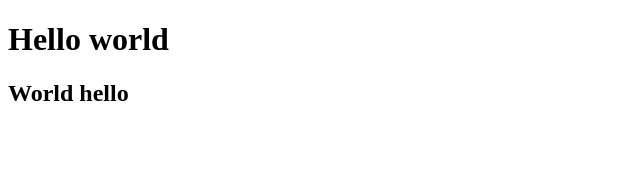
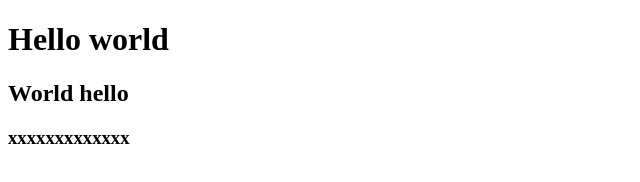
Before and after one commit to flybirdGit/temporary, a plain HTML site: page index.html in a window 1280 px wide. Shown: the whole page, without its empty margins (0-640 px from the left). Drawn offline with Linux system fonts and the light colour scheme.

Commit message:
第三次提交，修改了index.html”

```diff
--- a/index.html
+++ b/index.html
@@ -9,5 +9,6 @@
 <body>
     <h1>Hello world</h1>
     <h2>World hello</h2>
+    <h3>xxxxxxxxxxxxx</h3>
 </body>
 </html>
```
